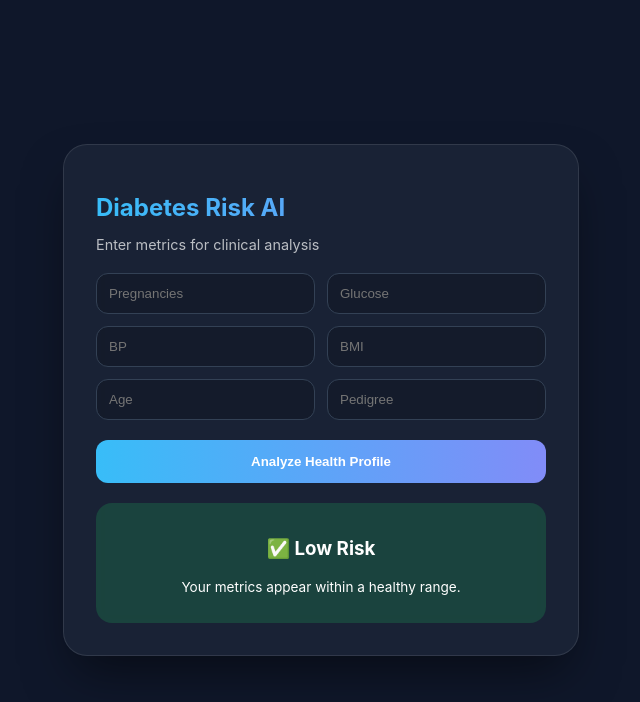
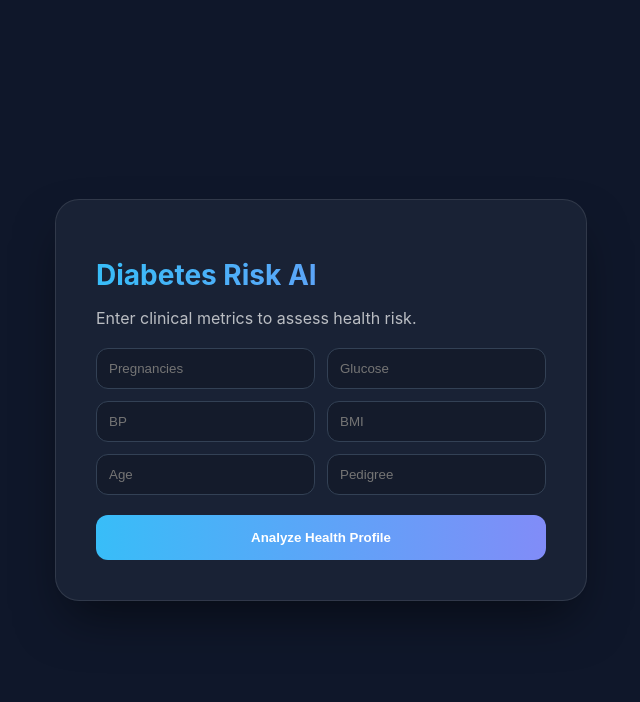
Before and after one commit to barakatahmad451-commits/diabetes-ml-project, a plain HTML site: page index.html in a window 1280 px wide. Both pictures are taken after a click on the button "Analyze Health Profile". Shown: the whole page, without its empty margins (319-959 px from the left). Drawn offline with Linux system fonts and the light colour scheme.

Commit message:
Update index.html

```diff
--- a/index.html
+++ b/index.html
@@ -2,25 +2,73 @@
 <html lang="en">
 <head>
     <meta charset="UTF-8">
-    <title>Diabetes Risk AI</title>
+    <meta name="viewport" content="width=device-width, initial-scale=1.0">
+    <title>Diabetes Risk AI | Pro Assessment</title>
     <style>
-        :root { --accent: #38bdf8; }
-        body { background: #0f172a; color: white; font-family: 'Inter', sans-serif; display: flex; justify-content: center; align-items: center; min-height: 100vh; margin: 0; }
-        .card { background: rgba(30, 41, 59, 0.7); backdrop-filter: blur(20px); padding: 2rem; border-radius: 24px; border: 1px solid rgba(255,255,255,0.1); width: 100%; max-width: 450px; box-shadow: 0 25px 50px -12px rgba(0,0,0,0.5); }
-        h1 { font-size: 1.5rem; margin-bottom: 0.5rem; background: linear-gradient(to right, #38bdf8, #818cf8); -webkit-background-clip: text; -webkit-text-fill-color: transparent; }
+        :root {
+            --primary: #38bdf8;
+            --secondary: #818cf8;
+            --bg: #0f172a;
+            --card-bg: rgba(30, 41, 59, 0.7);
+        }
+        body {
+            background: var(--bg);
+            color: white;
+            font-family: 'Inter', system-ui, sans-serif;
+            display: flex;
+            justify-content: center;
+            align-items: center;
+            min-height: 100vh;
+            margin: 0;
+        }
+        .container {
+            background: var(--card-bg);
+            backdrop-filter: blur(20px);
+            padding: 2.5rem;
+            border-radius: 24px;
+            border: 1px solid rgba(255,255,255,0.1);
+            width: 90%;
+            max-width: 450px;
+            box-shadow: 0 25px 50px -12px rgba(0,0,0,0.5);
+        }
+        h1 {
+            font-size: 1.75rem;
+            margin-bottom: 0.5rem;
+            background: linear-gradient(to right, var(--primary), var(--secondary));
+            -webkit-background-clip: text;
+            -webkit-text-fill-color: transparent;
+        }
         .grid { display: grid; grid-template-columns: 1fr 1fr; gap: 12px; margin: 20px 0; }
-        input { background: rgba(0,0,0,0.2); border: 1px solid #334155; padding: 12px; border-radius: 12px; color: white; width: 100%; box-sizing: border-box; transition: 0.3s; }
-        input:focus { border-color: var(--accent); outline: none; }
-        button { width: 100%; padding: 14px; border-radius: 12px; border: none; background: linear-gradient(90deg, #38bdf8, #818cf8); color: white; font-weight: 700; cursor: pointer; transition: 0.3s; }
-        button:hover { transform: translateY(-2px); box-shadow: 0 10px 15px -3px rgba(56, 189, 248, 0.3); }
-        #output { margin-top: 20px; padding: 15px; border-radius: 16px; display: none; text-align: center; }
+        input {
+            background: rgba(0,0,0,0.2);
+            border: 1px solid #334155;
+            padding: 12px;
+            border-radius: 12px;
+            color: white;
+            width: 100%;
+            box-sizing: border-box;
+        }
+        button {
+            width: 100%;
+            padding: 15px;
+            border-radius: 12px;
+            border: none;
+            background: linear-gradient(90deg, var(--primary), var(--secondary));
+            color: white;
+            font-weight: 700;
+            cursor: pointer;
+            transition: 0.3s;
+        }
+        button:hover { transform: scale(1.02); box-shadow: 0 0 20px rgba(56, 189, 248, 0.3); }
+        #output { margin-top: 25px; padding: 20px; border-radius: 16px; display: none; text-align: center; border: 1px solid rgba(255,255,255,0.1); }
     </style>
 </head>
 <body>
 
-<div class="card">
+<div class="container">
     <h1>Diabetes Risk AI</h1>
-    <p style="font-size: 0.9rem; opacity: 0.7;">Enter metrics for clinical analysis</p>
+    <p style="opacity: 0.7; margin-bottom: 20px;">Enter clinical metrics to assess health risk.</p>
+
     <div class="grid">
         <input type="number" id="preg" placeholder="Pregnancies">
         <input type="number" id="glucose" placeholder="Glucose">
@@ -29,23 +77,36 @@
         <input type="number" id="age" placeholder="Age">
         <input type="number" id="dpf" placeholder="Pedigree" step="0.01">
     </div>
-    <button onclick="analyze()">Analyze Health Profile</button>
+
+    <button onclick="runAnalysis()">Analyze Health Profile</button>
+
     <div id="output"></div>
 </div>
 
 <script>
-    function analyze() {
-        const glucose = document.getElementById('glucose').value;
-        const bmi = document.getElementById('bmi').value;
-        const out = document.getElementById('output');
+    function runAnalysis() {
+        const glucose = parseFloat(document.getElementById('glucose').value);
+        const bmi = parseFloat(document.getElementById('bmi').value);
+        const output = document.getElementById('output');
 
-        // This is your "model" logic simplified for the browser
-        const isHighRisk = (glucose > 130 || bmi > 30);
+        if (isNaN(glucose) || isNaN(bmi)) {
+            alert("Please enter valid Glucose and BMI values.");
+            return;
+        }
 
-        out.style.display = 'block';
-        out.style.background = isHighRisk ? 'rgba(244, 63, 94, 0.2)' : 'rgba(34, 197, 94, 0.2)';
-        out.innerHTML = `<h3>${isHighRisk ? '⚠️ High Risk' : '✅ Low Risk'}</h3>
-                         <p style="font-size: 0.85rem">${isHighRisk ? 'Please consult a healthcare professional.' : 'Your metrics appear within a healthy range.'}</p>`;
+        // Logic mimic for front-end demonstration
+        const highRisk = (glucose > 130 || bmi > 30);
+
+        output.style.display = 'block';
+        output.style.background = highRisk ? 'rgba(244, 63, 94, 0.15)' : 'rgba(34, 197, 94, 0.15)';
+        output.innerHTML = `
+            <h3 style="margin:0; color: ${highRisk ? '#fb7185' : '#4ade80'}">
+                ${highRisk ? '⚠️ High Risk Detected' : '✅ Low Risk Detected'}
+            </h3>
+            <p style="font-size: 0.9rem; margin-top: 10px;">
+                ${highRisk ? 'Your profile indicators suggest a need for professional medical consultation.' : 'Your indicators appear to be within a healthy range.'}
+            </p>
+        `;
     }
 </script>
 </body>
```
